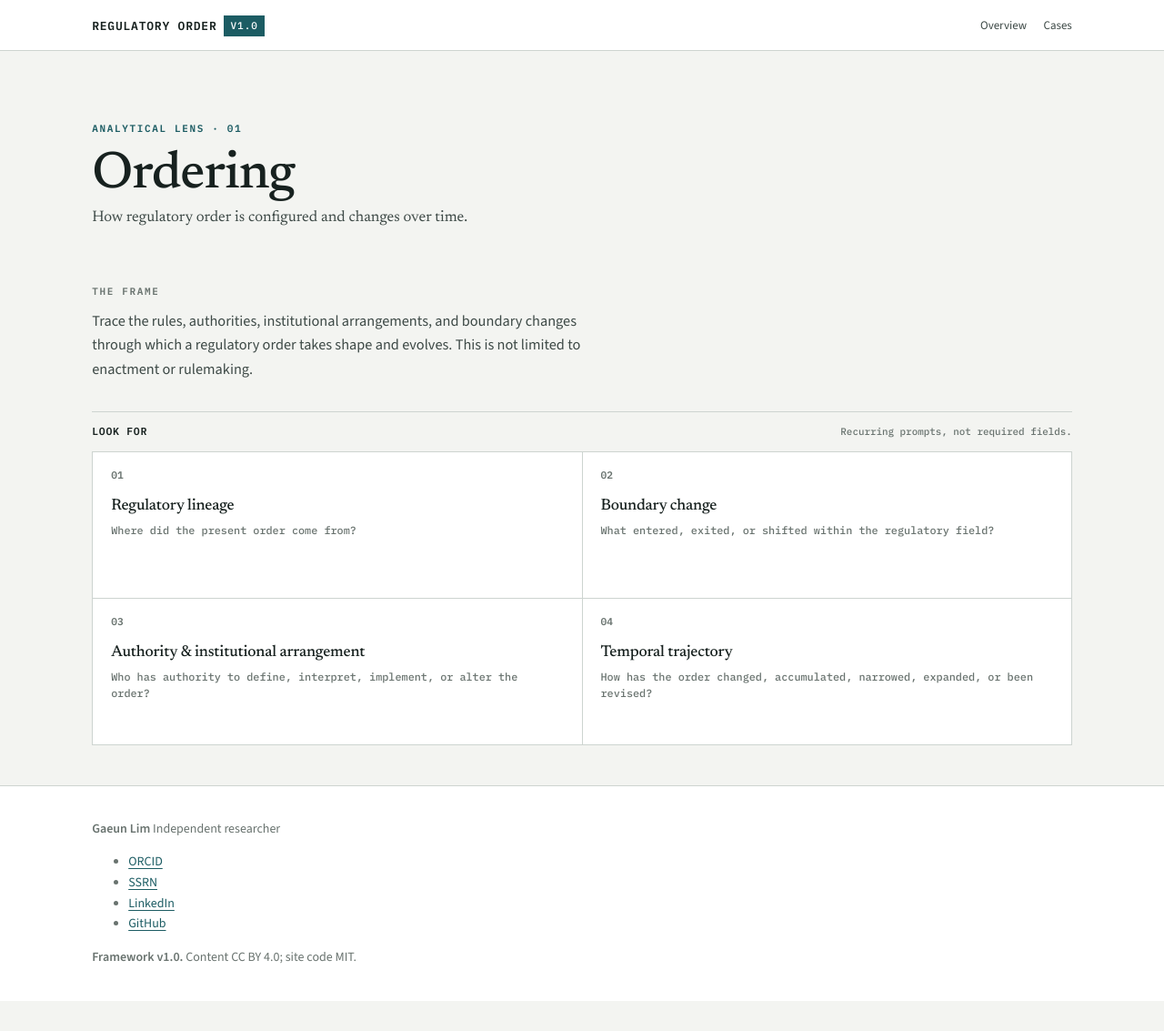
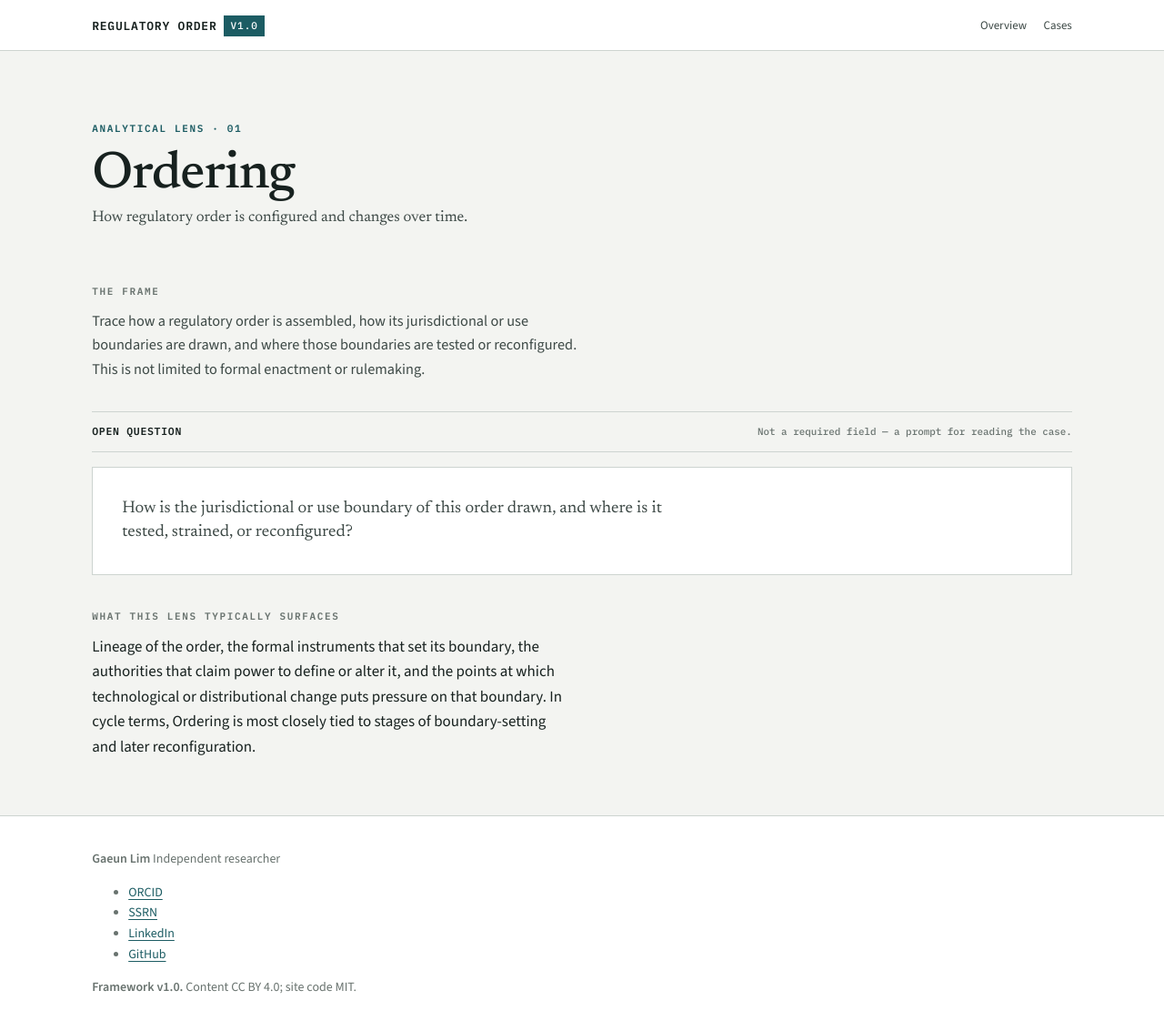
Before and after one commit to GaeunLim01/regulatory-order, a Jekyll site: the page built from framework/ordering/index.html, in a window 1280 px wide. Shown: the whole page at 91% size. Built offline with Jekyll 4.4.1, drawn with Linux system fonts in a browser that asks for light colours; before the commit the page ends 1100 px from its top, so only the background shows below that.

Commit message:
Add files via upload

```diff
--- a/framework/ordering/index.html
+++ b/framework/ordering/index.html
@@ -10,17 +10,29 @@ description: A recurring analytical lens for tracing the configuration and chang
     <p class="standfirst">How regulatory order is configured and changes over time.</p>
   </div>
 </section>
+
 <section class="section section--tight framework-detail">
   <div class="shell">
-    <div class="framework-detail__intro"><span class="eyebrow">The frame</span><p>Trace the rules, authorities, institutional arrangements, and boundary changes through which a regulatory order takes shape and evolves. This is not limited to enactment or rulemaking.</p></div>
+    <div class="framework-detail__intro">
+      <span class="eyebrow">The frame</span>
+      <p>Trace how a regulatory order is assembled, how its jurisdictional or use boundaries are drawn, and where those boundaries are tested or reconfigured. This is not limited to formal enactment or rulemaking.</p>
+    </div>
+
     <div class="framework-guide">
-      <div class="framework-guide__head"><span>Look for</span><small>Recurring prompts, not required fields.</small></div>
-      <div class="framework-guide__grid">
-        <article><b>01</b><h2>Regulatory lineage</h2><p>Where did the present order come from?</p></article>
-        <article><b>02</b><h2>Boundary change</h2><p>What entered, exited, or shifted within the regulatory field?</p></article>
-        <article><b>03</b><h2>Authority &amp; institutional arrangement</h2><p>Who has authority to define, interpret, implement, or alter the order?</p></article>
-        <article><b>04</b><h2>Temporal trajectory</h2><p>How has the order changed, accumulated, narrowed, expanded, or been revised?</p></article>
+      <div class="framework-guide__head">
+        <span>Open question</span>
+        <small>Not a required field — a prompt for reading the case.</small>
       </div>
+      <div class="plate" style="margin-top:1rem;">
+        <p style="margin:0;max-width:62ch;font-family:var(--display);font-size:1.15rem;line-height:1.45;color:var(--ink-soft);">
+          How is the jurisdictional or use boundary of this order drawn, and where is it tested, strained, or reconfigured?
+        </p>
+      </div>
+    </div>
+
+    <div style="margin-top:2.5rem;max-width:62ch;">
+      <p class="eyebrow">What this lens typically surfaces</p>
+      <p>Lineage of the order, the formal instruments that set its boundary, the authorities that claim power to define or alter it, and the points at which technological or distributional change puts pressure on that boundary. In cycle terms, Ordering is most closely tied to stages of boundary-setting and later reconfiguration.</p>
     </div>
   </div>
 </section>
```
